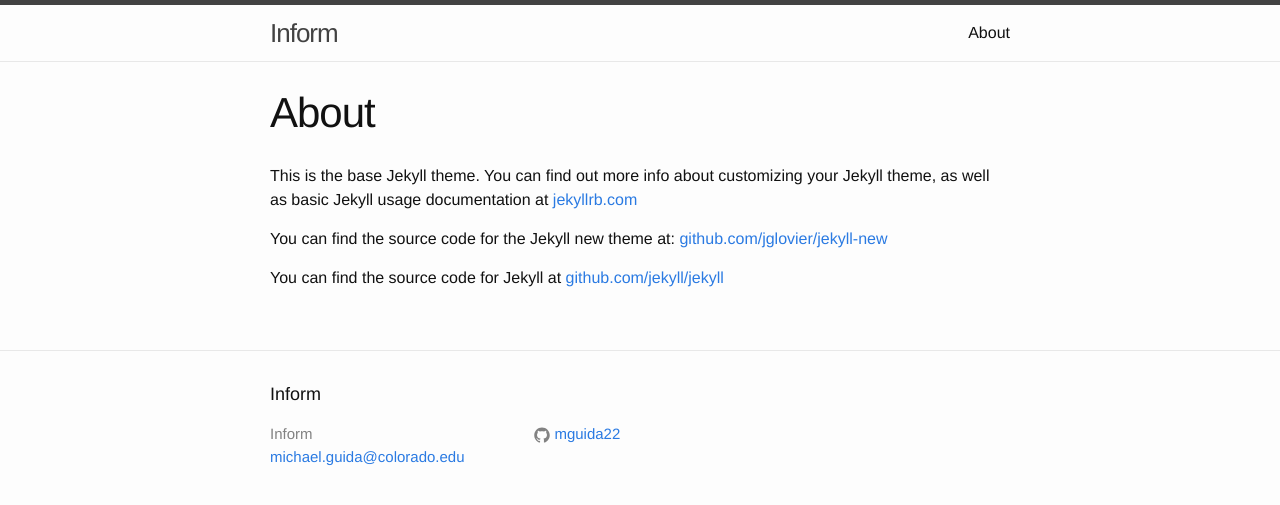
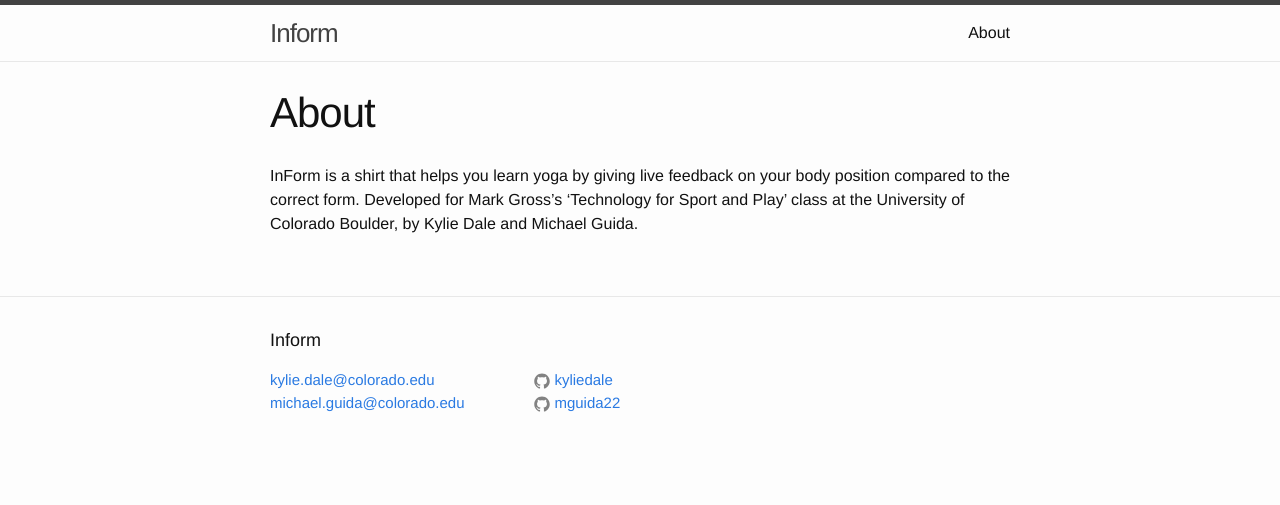
Before and after one commit to mguida22/InForm, a Jekyll site: the page built from about.md, in a window 1280 px wide. Shown: the top 505 px of the page. Built offline with Jekyll 4.4.1, drawn with Linux system fonts in a browser that asks for light colours.

Commit message:
General site content updates

```diff
--- a/_config.yml
+++ b/_config.yml
@@ -5,7 +5,7 @@ description:
 baseurl: "/sensor-shirt" # the subpath of your site, e.g. /blog/
 url: "http://mguida22.github.io" # the base hostname & protocol for your site
 twitter_username:
-github_username:  mguida22
+github_username:
 
 # Build settings
 markdown: kramdown
--- a/_includes/footer.html
+++ b/_includes/footer.html
@@ -7,41 +7,35 @@
     <div class="footer-col-wrapper">
       <div class="footer-col  footer-col-1">
         <ul class="contact-list">
-          <li>{{ site.title }}</li>
-          <li><a href="mailto:{{ site.email }}">{{ site.email }}</a></li>
+          <li><a href="mailto:kylie.dale@colorado.edu">kylie.dale@colorado.edu</a></li>
+          <li><a href="mailto:michael.guida@colorado.edu">michael.guida@colorado.edu</a></li>
         </ul>
       </div>
 
       <div class="footer-col  footer-col-2">
         <ul class="social-media-list">
-          {% if site.github_username %}
           <li>
-            <a href="https://github.com/{{ site.github_username }}">
+            <a href="https://github.com/kyliedale">
               <span class="icon  icon--github">
                 <svg viewBox="0 0 16 16">
                   <path fill="#828282" d="M7.999,0.431c-4.285,0-7.76,3.474-7.76,7.761 c0,3.428,2.223,6.337,5.307,7.363c0.388,0.071,0.53-0.168,0.53-0.374c0-0.184-0.007-0.672-0.01-1.32 c-2.159,0.469-2.614-1.04-2.614-1.04c-0.353-0.896-0.862-1.135-0.862-1.135c-0.705-0.481,0.053-0.472,0.053-0.472 c0.779,0.055,1.189,0.8,1.189,0.8c0.692,1.186,1.816,0.843,2.258,0.645c0.071-0.502,0.271-0.843,0.493-1.037 C4.86,11.425,3.049,10.76,3.049,7.786c0-0.847,0.302-1.54,0.799-2.082C3.768,5.507,3.501,4.718,3.924,3.65 c0,0,0.652-0.209,2.134,0.796C6.677,4.273,7.34,4.187,8,4.184c0.659,0.003,1.323,0.089,1.943,0.261 c1.482-1.004,2.132-0.796,2.132-0.796c0.423,1.068,0.157,1.857,0.077,2.054c0.497,0.542,0.798,1.235,0.798,2.082 c0,2.981-1.814,3.637-3.543,3.829c0.279,0.24,0.527,0.713,0.527,1.437c0,1.037-0.01,1.874-0.01,2.129 c0,0.208,0.14,0.449,0.534,0.373c3.081-1.028,5.302-3.935,5.302-7.362C15.76,3.906,12.285,0.431,7.999,0.431z"/>
                 </svg>
               </span>
 
-              <span class="username">{{ site.github_username }}</span>
+              <span class="username">kyliedale</span>
             </a>
           </li>
-          {% endif %}
-
-          {% if site.twitter_username %}
           <li>
-            <a href="https://twitter.com/{{ site.twitter_username }}">
-              <span class="icon  icon--twitter">
+            <a href="https://github.com/mguida22">
+              <span class="icon  icon--github">
                 <svg viewBox="0 0 16 16">
-                  <path fill="#828282" d="M15.969,3.058c-0.586,0.26-1.217,0.436-1.878,0.515c0.675-0.405,1.194-1.045,1.438-1.809
-                  c-0.632,0.375-1.332,0.647-2.076,0.793c-0.596-0.636-1.446-1.033-2.387-1.033c-1.806,0-3.27,1.464-3.27,3.27 c0,0.256,0.029,0.506,0.085,0.745C5.163,5.404,2.753,4.102,1.14,2.124C0.859,2.607,0.698,3.168,0.698,3.767 c0,1.134,0.577,2.135,1.455,2.722C1.616,6.472,1.112,6.325,0.671,6.08c0,0.014,0,0.027,0,0.041c0,1.584,1.127,2.906,2.623,3.206 C3.02,9.402,2.731,9.442,2.433,9.442c-0.211,0-0.416-0.021-0.615-0.059c0.416,1.299,1.624,2.245,3.055,2.271 c-1.119,0.877-2.529,1.4-4.061,1.4c-0.264,0-0.524-0.015-0.78-0.046c1.447,0.928,3.166,1.469,5.013,1.469 c6.015,0,9.304-4.983,9.304-9.304c0-0.142-0.003-0.283-0.009-0.423C14.976,4.29,15.531,3.714,15.969,3.058z"/>
+                  <path fill="#828282" d="M7.999,0.431c-4.285,0-7.76,3.474-7.76,7.761 c0,3.428,2.223,6.337,5.307,7.363c0.388,0.071,0.53-0.168,0.53-0.374c0-0.184-0.007-0.672-0.01-1.32 c-2.159,0.469-2.614-1.04-2.614-1.04c-0.353-0.896-0.862-1.135-0.862-1.135c-0.705-0.481,0.053-0.472,0.053-0.472 c0.779,0.055,1.189,0.8,1.189,0.8c0.692,1.186,1.816,0.843,2.258,0.645c0.071-0.502,0.271-0.843,0.493-1.037 C4.86,11.425,3.049,10.76,3.049,7.786c0-0.847,0.302-1.54,0.799-2.082C3.768,5.507,3.501,4.718,3.924,3.65 c0,0,0.652-0.209,2.134,0.796C6.677,4.273,7.34,4.187,8,4.184c0.659,0.003,1.323,0.089,1.943,0.261 c1.482-1.004,2.132-0.796,2.132-0.796c0.423,1.068,0.157,1.857,0.077,2.054c0.497,0.542,0.798,1.235,0.798,2.082 c0,2.981-1.814,3.637-3.543,3.829c0.279,0.24,0.527,0.713,0.527,1.437c0,1.037-0.01,1.874-0.01,2.129 c0,0.208,0.14,0.449,0.534,0.373c3.081-1.028,5.302-3.935,5.302-7.362C15.76,3.906,12.285,0.431,7.999,0.431z"/>
                 </svg>
               </span>
 
-              <span class="username">{{ site.twitter_username }}</span>
+              <span class="username">mguida22</span>
             </a>
           </li>
-          {% endif %}
         </ul>
       </div>
 
--- a/about.md
+++ b/about.md
@@ -4,8 +4,4 @@ title: About
 permalink: /about/
 ---
 
-This is the base Jekyll theme. You can find out more info about customizing your Jekyll theme, as well as basic Jekyll usage documentation at [jekyllrb.com](http://jekyllrb.com/)
-
-You can find the source code for the Jekyll new theme at: [github.com/jglovier/jekyll-new](https://github.com/jglovier/jekyll-new)
-
-You can find the source code for Jekyll at [github.com/jekyll/jekyll](https://github.com/jekyll/jekyll)
+InForm is a shirt that helps you learn yoga by giving live feedback on your body position compared to the correct form. Developed for Mark Gross's 'Technology for Sport and Play' class at the University of Colorado Boulder, by Kylie Dale and Michael Guida.
```
Also changed, not shown: _posts/2015-06-12-welcome-to-jekyll.markdown (deleted, +0 -25 lines).
